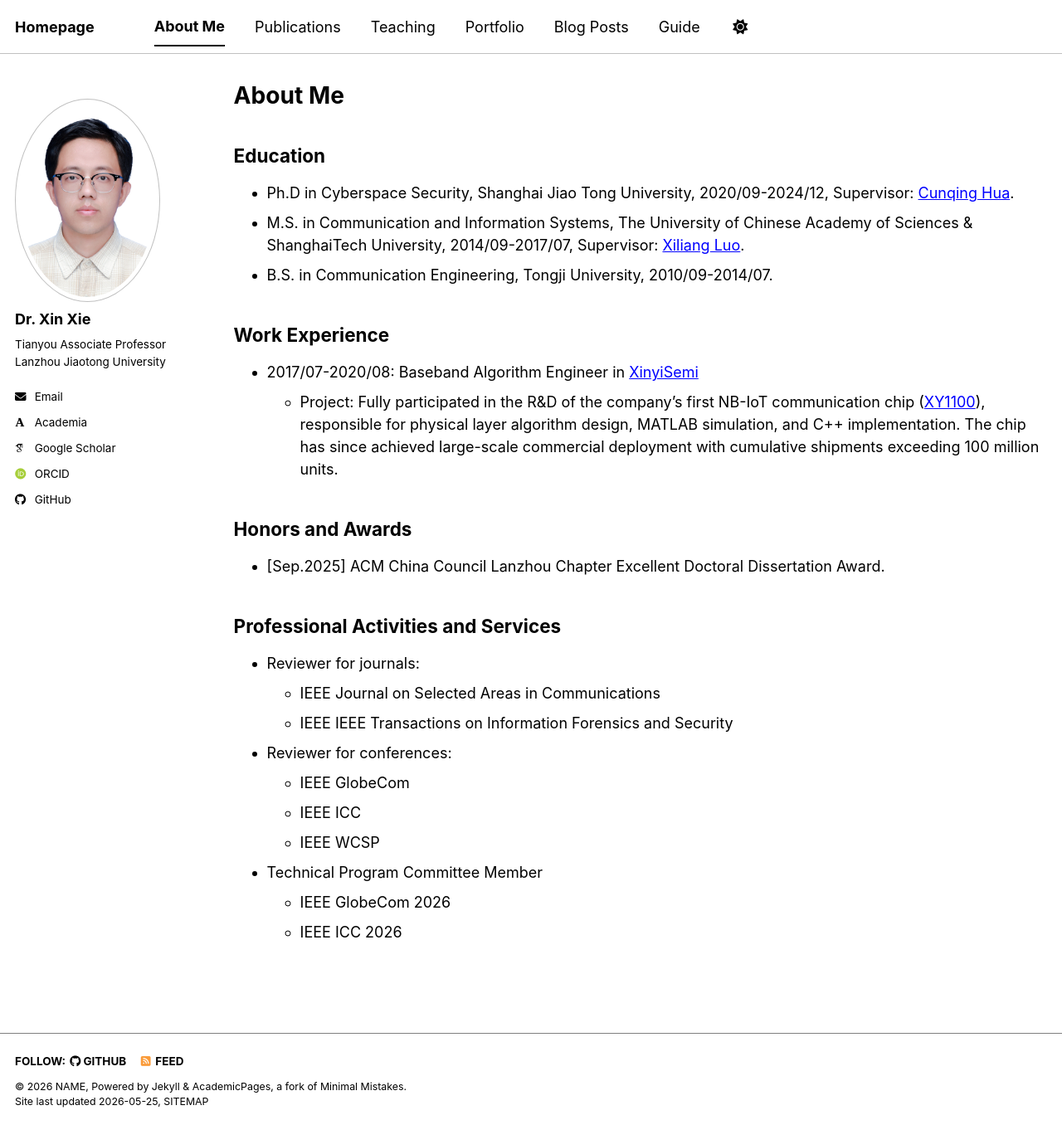
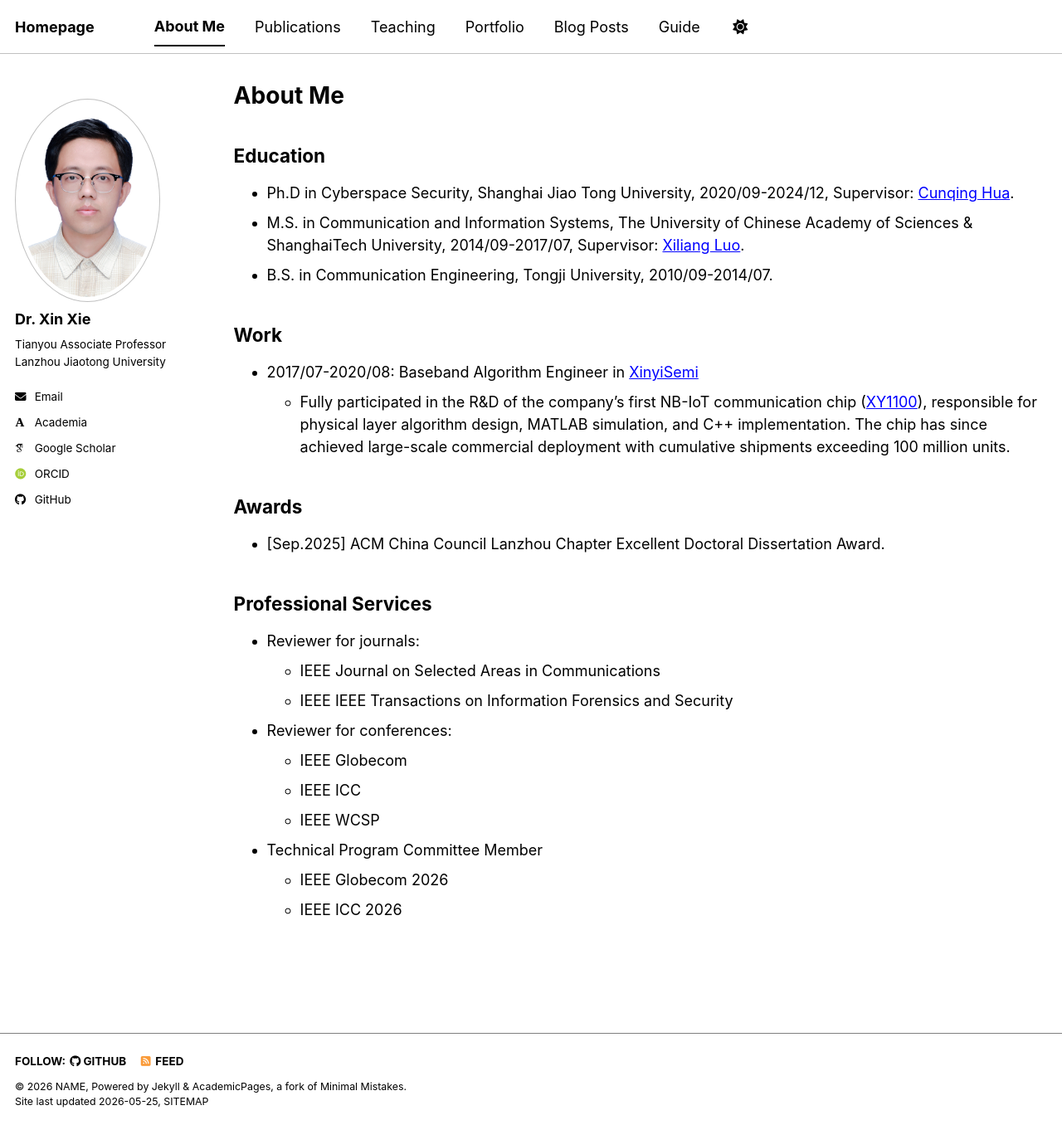
Before and after one commit to xiexin312/xiexin312.github.io, a Jekyll site: the page built from _pages/cv.md, in a window 1280 px wide and 1356 px high. Shown: the whole window at 83% size. Built offline with Jekyll 4.4.1, drawn with Linux system fonts in a browser that asks for light colours; some web fonts are replaced; a script bundle is joined from its source files by our own code; library files that are not in the unit come from our copies.

Commit message:
修改了about me

```diff
--- a/_pages/cv.md
+++ b/_pages/cv.md
@@ -14,23 +14,23 @@ redirect_from:
 - M.S. in Communication and Information Systems, The University of Chinese Academy of Sciences & ShanghaiTech University, 2014/09-2017/07, Supervisor: [Xiliang Luo](https://scholar.google.com/citations?user=hLj5elMAAAAJ&hl=zh-CN).
 - B.S. in Communication Engineering, Tongji University, 2010/09-2014/07.
 
-## Work Experience
+## Work
 - 2017/07-2020/08: Baseband Algorithm Engineer in [XinyiSemi](https://www.xinyisemi.com/)
-  - Project: Fully participated in the R&D of the company's first NB-IoT communication chip ([XY1100](https://www.xinyisemi.com/products/nb-iot-soc/2)), responsible for physical layer algorithm design, MATLAB simulation, and C++ implementation. The chip has since achieved large-scale commercial deployment with cumulative shipments exceeding 100 million units.
+  - Fully participated in the R&D of the company's first NB-IoT communication chip ([XY1100](https://www.xinyisemi.com/products/nb-iot-soc/2)), responsible for physical layer algorithm design, MATLAB simulation, and C++ implementation. The chip has since achieved large-scale commercial deployment with cumulative shipments exceeding 100 million units.
 
-## Honors and Awards
+## Awards
 - [Sep.2025] ACM China Council Lanzhou Chapter Excellent Doctoral Dissertation Award.
 
-## Professional Activities and Services
+## Professional Services
 - Reviewer for journals:
   - IEEE Journal on Selected Areas in Communications
   - IEEE IEEE Transactions on Information Forensics and Security
 
 - Reviewer for conferences:
-  - IEEE GlobeCom
+  - IEEE Globecom
   - IEEE ICC
   - IEEE WCSP
 
 - Technical Program Committee Member
-  - IEEE GlobeCom 2026
+  - IEEE Globecom 2026
   - IEEE ICC 2026
```
